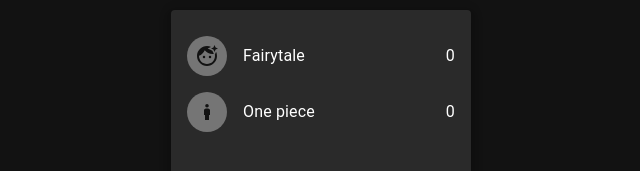
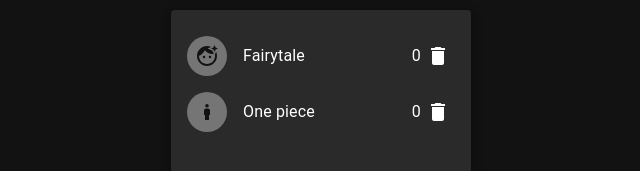
Before and after one commit to rasolko/randomizer, a React (Create React App) app: page / in a window 1280 px wide. Shown: the top 171 px of the page, without its empty margins (319-959 px from the left). Built offline with nearby package versions, Linux system fonts and the light colour scheme.

Commit message:
feat: add removeItem fc

```diff
--- a/src/App.tsx
+++ b/src/App.tsx
@@ -4,7 +4,7 @@
 import {
     Avatar,
     Button,
-    createTheme, FormControl, InputLabel,
+    createTheme, FormControl, IconButton, InputLabel,
     List,
     ListItem, ListItemAvatar,
     ListItemText, MenuItem,
@@ -15,6 +15,7 @@
 import CssBaseline from '@mui/material/CssBaseline';
 import BoyIcon from '@mui/icons-material/Boy';
 import FaceRetouchingNaturalIcon from '@mui/icons-material/FaceRetouchingNatural';
+import {Delete} from '@mui/icons-material';
 
 type ActivitiesType = {
     id: string
@@ -83,6 +84,9 @@
         setActivities([...activities.map((el, i) => i === pos ? {...el, counter: el.counter + 1} : el)]);
         setResult(activities[pos]);
     }
+    const removeItem = (id: string) => {
+        setActivities([...activities.filter(el => el.id !== id)]);
+    }
     const darkTheme = createTheme({
         palette: {
             mode: 'dark',
@@ -115,6 +119,11 @@
                                 <ListItemText style={{
                                     textAlign: 'right',
                                 }}  primary={el.counter}></ListItemText>
+                                <IconButton
+                                    size={'small'}
+                                    onClick={() => removeItem(el.id)}>
+                                    <Delete/>
+                                </IconButton>
                             </ListItem>
                         })}
                     </List>
```
